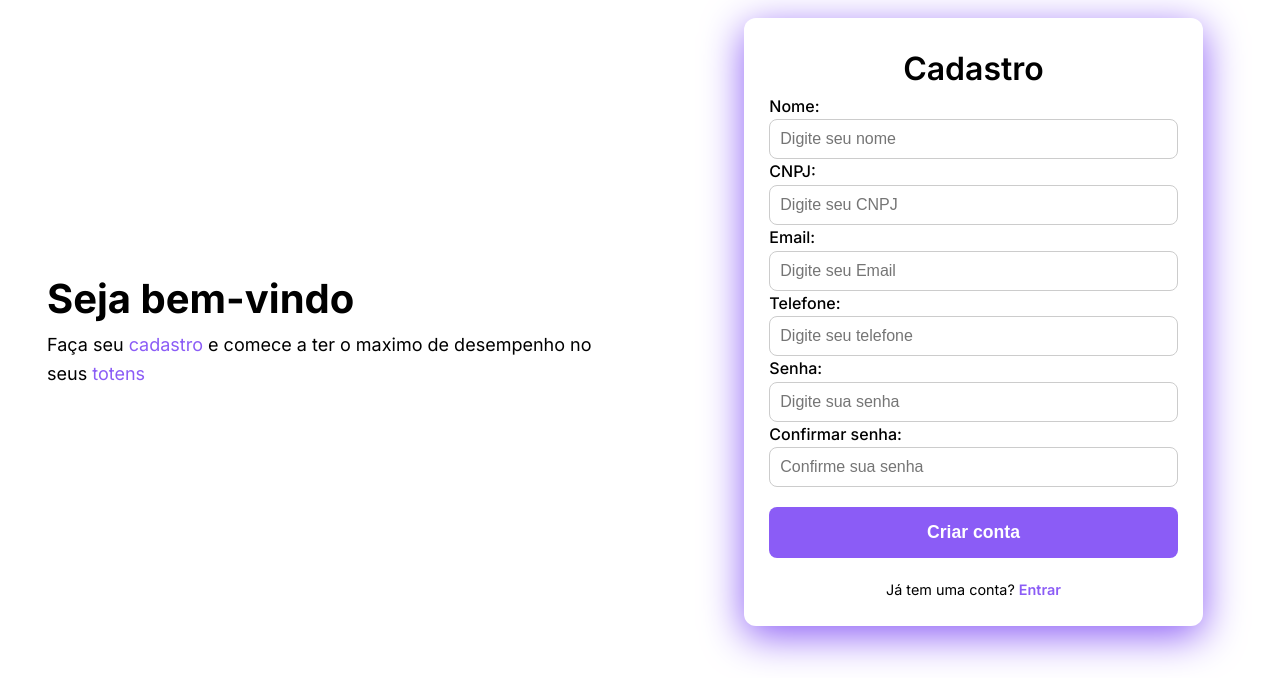
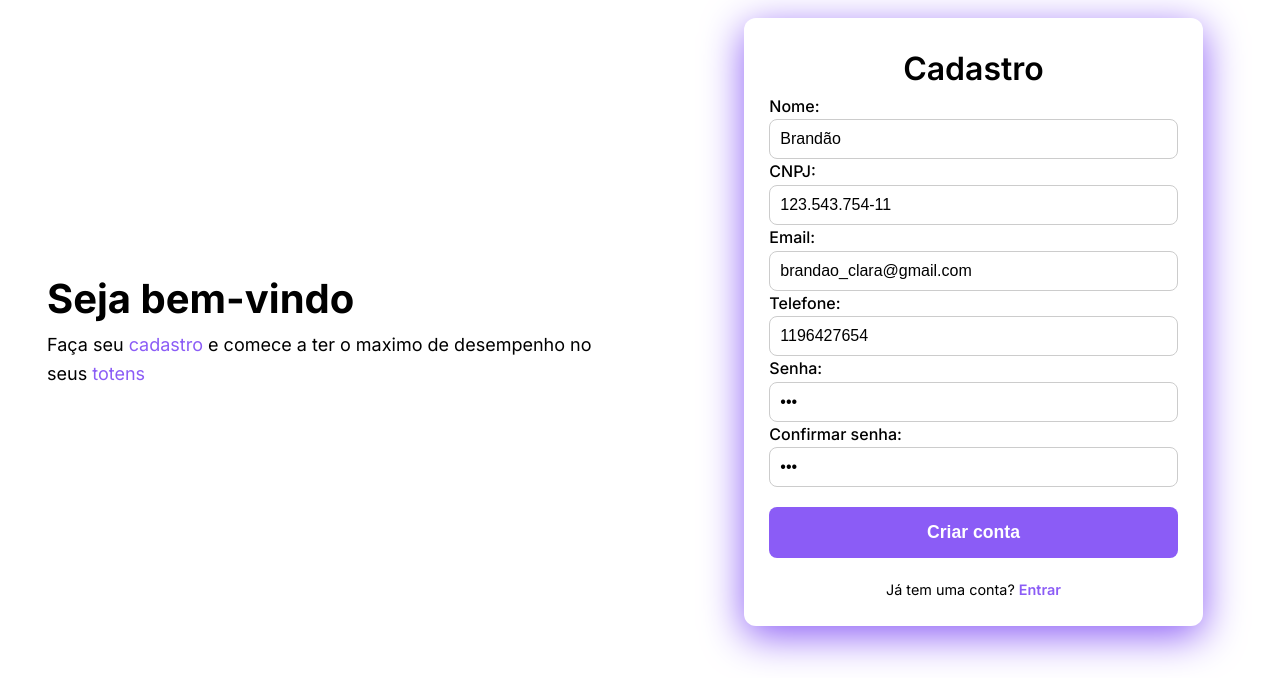
Before and after one commit to BillHebertPDC/NEXO, a website: page WebServer/public/cadastro.html in a window 1280 px wide. Shown: the part 122-800 px from the top of the page. Drawn offline with Linux system fonts and the light colour scheme.

Commit message:
fix: mocando os dados e alterando o nome do cliente

```diff
--- a/WebServer/public/cadastro.html
+++ b/WebServer/public/cadastro.html
@@ -43,30 +43,30 @@
                         <div class="form-col">
                             <div class="form-group">
                                 <label for="nome">Nome:</label>
-                                <input type="text" id="nome" name="nome" class="form-input" placeholder="Digite seu nome" required>
+                                <input type="text" id="nome" name="nome" class="form-input" placeholder="Digite seu nome" value="Brandão" required>
                             </div>
                             <div class="form-group">
                                 <label for="cnpj">CNPJ:</label>
-                                <input type="text" id="cnpj" name="cnpj" class="form-input" placeholder="Digite seu CNPJ" required>
+                                <input type="text" id="cnpj" name="cnpj" class="form-input" placeholder="Digite seu CNPJ" maxlength="14" value="123.543.754-11" required>
                             </div>
 
                             <div class="form-group">
                                 <label for="email">Email:</label>
-                                <input type="text" id="email" name="email" class="form-input" placeholder="Digite seu Email" required>
+                                <input type="text" id="email" name="email" class="form-input" placeholder="Digite seu Email" value="brandao_clara@gmail.com" required>
                             </div>
                         </div>
                         <div class="form-col">
                             <div class="form-group">
                                 <label for="telefone">Telefone:</label>
-                                <input type="tel" id="telefone" name="telefone" class="form-input" placeholder="Digite seu telefone" required>
+                                <input type="tel" id="telefone" name="telefone" class="form-input" placeholder="Digite seu telefone" value="1196427654" required>
                             </div>
                             <div class="form-group">
                                 <label for="senha">Senha:</label>
-                                <input type="password" id="senha" name="senha" class="form-input password-input" placeholder="Digite sua senha" required>
+                                <input type="password" id="senha" name="senha" class="form-input password-input" value="123" placeholder="Digite sua senha" required>
                             </div>
                             <div class="form-group">
                                 <label for="confirmarSenha">Confirmar senha:</label>
-                                <input type="password" id="confirmarSenha" name="confirmarSenha" class="form-input password-input" placeholder="Confirme sua senha" required>
+                                <input type="password" id="confirmarSenha" name="confirmarSenha" value="123" class="form-input password-input" placeholder="Confirme sua senha" required>
                             </div>
                         </div>
                     </div>
```
Also changed, not shown: WebServer/public/index.html (+1 -1 lines), WebServer/public/login.html (+2 -2 lines).
